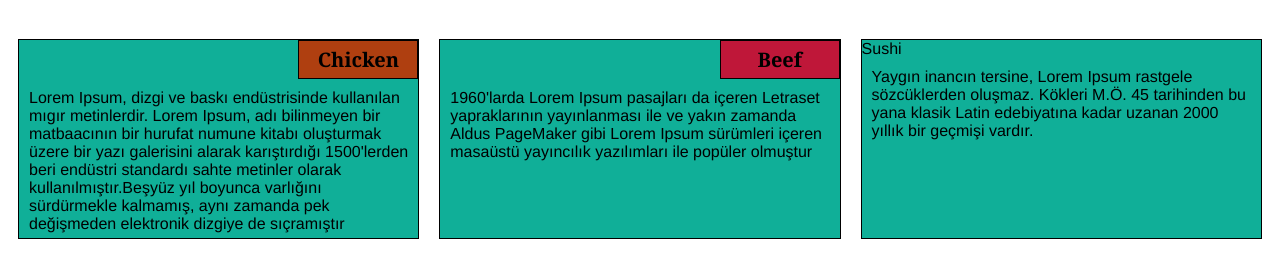
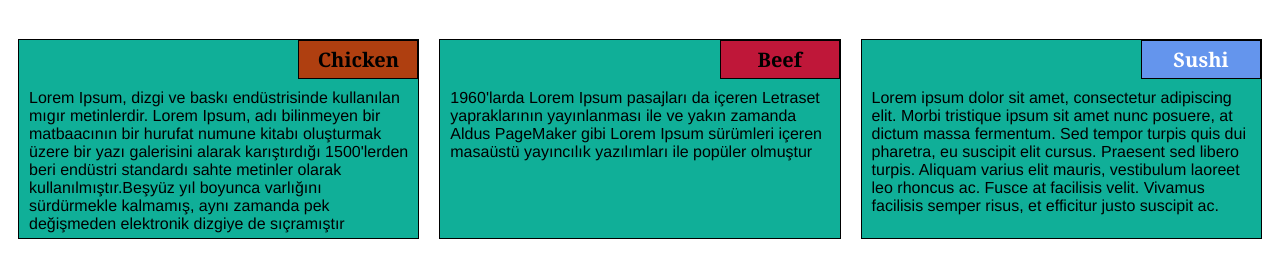
Before and after one commit to elija33/module2-solution, a plain HTML site: page index.html in a window 1280 px wide. Shown: the part 61-338 px from the top of the page. Drawn offline with Linux system fonts and the light colour scheme.

Commit message:
module2-solution

```diff
--- a/index.html
+++ b/index.html
@@ -25,13 +25,16 @@
               Aldus PageMaker gibi Lorem Ipsum sürümleri içeren masaüstü yayıncılık yazılımları ile popüler olmuştur</p>
         </section>
       </div>
-      <div class=" container col-lg-4 col-md-12 col-sm-12">
+      <div class="container col-lg-4 col-md-12 col-sm-12">
   		<section>
-          <div id="Sushi">
+  		<div id="sushi">
   			Sushi
   		</div>
-          <p>Yaygın inancın tersine, Lorem Ipsum rastgele sözcüklerden oluşmaz. Kökleri M.Ö. 45 tarihinden bu yana klasik
-              Latin edebiyatına kadar uzanan 2000 yıllık bir geçmişi vardır. </p>
+  		<p>
+  			Lorem ipsum dolor sit amet, consectetur adipiscing elit. Morbi tristique ipsum sit amet nunc posuere, at
+         dictum massa fermentum. Sed tempor turpis quis dui pharetra, eu suscipit elit cursus. Praesent sed libero turpis.
+         Aliquam varius elit mauris, vestibulum laoreet leo rhoncus ac. Fusce at facilisis velit. Vivamus facilisis semper risus, et efficitur justo suscipit ac.
+  		</p>
   		      </section>
   	     </div>
   	  </div>
```
Lines whose indentation alone changed are shown as unchanged.
